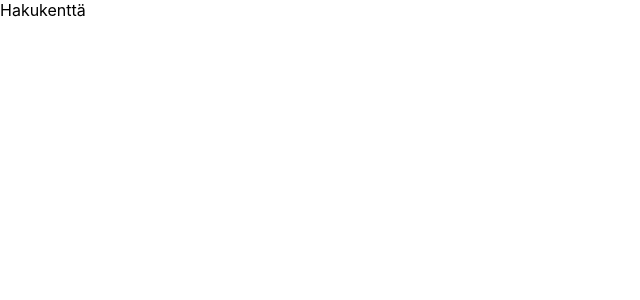
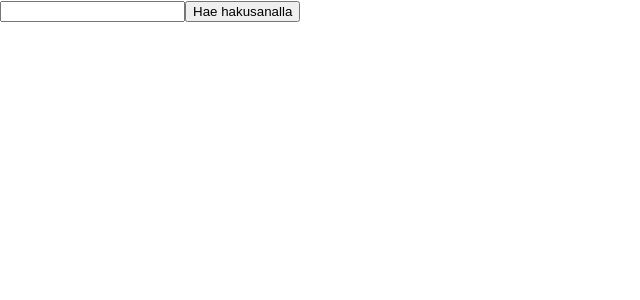
Before and after one commit to caldre/goodfood, a React (Create React App) app: page / in a window 1280 px wide. Shown: the top 300 px of the page, without its empty margins (0-640 px from the left). Built offline with nearby package versions, Linux system fonts and the light colour scheme.

Commit message:
välicommit

```diff
--- a/src/components/SearchBar/SearchBar.js
+++ b/src/components/SearchBar/SearchBar.js
@@ -1,7 +1,40 @@
-import React from "react";
+import React, { useState, useEffect } from "react";
 
 const SearchBar = () => {
-  return <div>Hakukenttä</div>;
+  const [searchItem, setSearchItem] = useState("");
+  const [searchResults, setSearchResults] = useState([]);
+
+  useEffect(() => {}, [searchItem]);
+
+  const handleSubmit = async (e) => {
+    e.preventDefault();
+    await fetch("http://localhost:3001/searchitems", {
+      method: "post",
+      headers: {
+        "Content-Type": "application/json",
+      },
+      body: JSON.stringify({ searchItem }),
+    })
+      .then((res) => res.json())
+      .then((data) => setSearchResults(data));
+  };
+
+  const renderedSearchResults = searchResults.map((item) => {
+    return <li key={item.id}>{item.name.fi}</li>;
+  });
+
+  return (
+    <div>
+      <form onSubmit={handleSubmit}>
+        <input
+          value={searchItem}
+          onChange={(e) => setSearchItem(e.target.value)}
+        />
+        <button type="submit">Hae hakusanalla</button>
+      </form>
+      <ul>{renderedSearchResults}</ul>
+    </div>
+  );
 };
 
 export default SearchBar;
```
